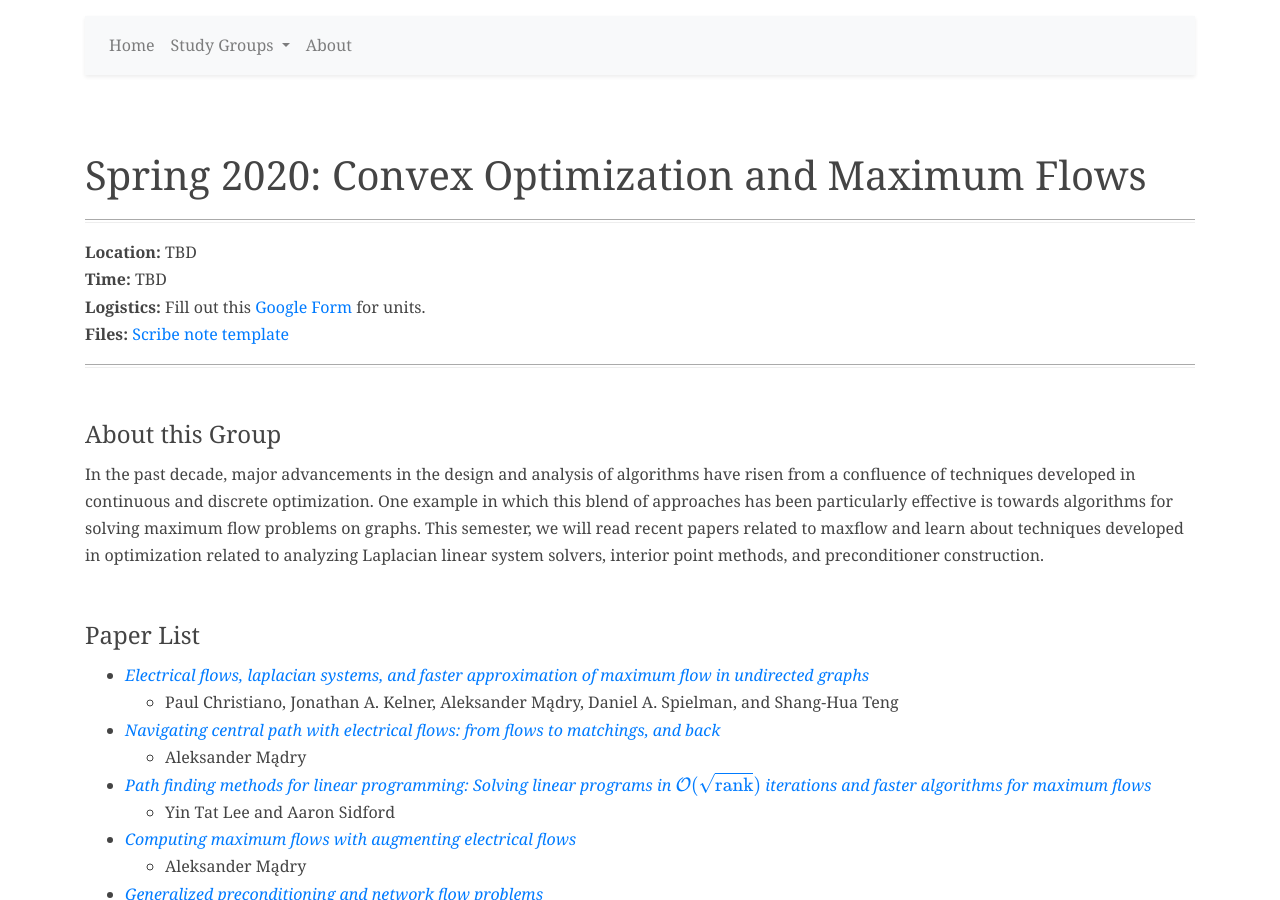
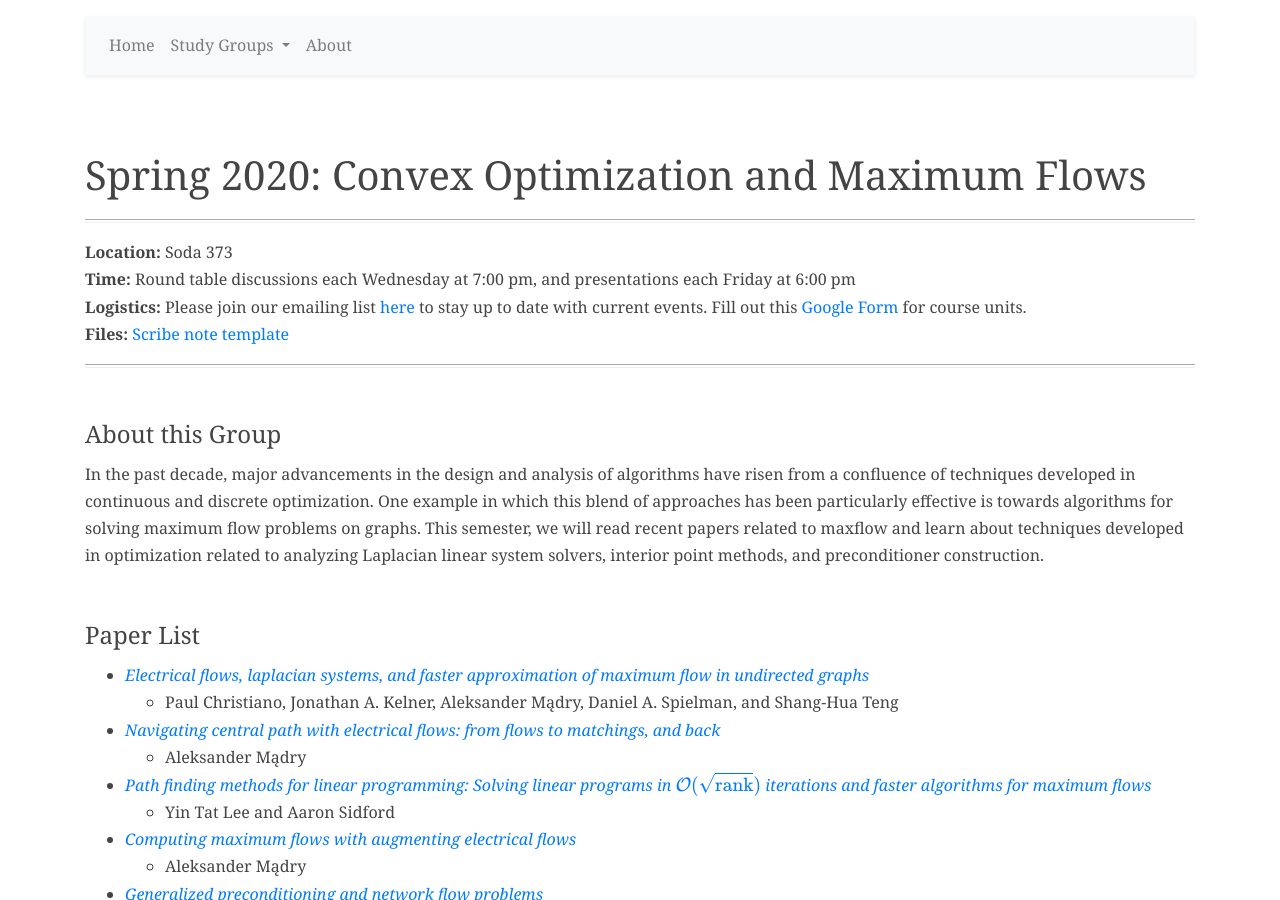
Before and after one commit to ugtcs/ugtcs.github.io, a Jekyll site: the page built from _pages/sp20_maxflow.html, in a window 1280 px wide and 900 px high. Built offline with Jekyll 4.4.1, drawn with Linux system fonts in a browser that asks for light colours; formulas are drawn with MathJax 3.

Commit message:
Finished updating maxflow page

```diff
--- a/_pages/sp20_maxflow.html
+++ b/_pages/sp20_maxflow.html
@@ -9,11 +9,11 @@ permalink: /sp20_maxflow/
       <h1>Spring 2020: Convex Optimization and Maximum Flows</h1>
       <hr>
       <p>
-        <strong>Location:</strong> TBD
+        <strong>Location:</strong> Soda 373
         <br>
-        <strong>Time:</strong> TBD
+        <strong>Time:</strong> Round table discussions each Wednesday at 7:00 pm, and presentations each Friday at 6:00 pm
         <br>
-        <strong>Logistics:</strong> Fill out this <a href="https://forms.gle/D4PKQVwo7RPJc23p8">Google Form</a> for units.
+        <strong>Logistics:</strong> Please join our emailing list <a href="https://groups.google.com/d/forum/ugtcs-maxflow-sp20">here</a> to stay up to date with current events. Fill out this <a href="https://forms.gle/D4PKQVwo7RPJc23p8">Google Form</a> for course units.
         <br>
         <strong>Files:</strong> <a href="/src/maxflow-sp20/maxflow-scribe.sty">Scribe note template</a>
       </p>
```
